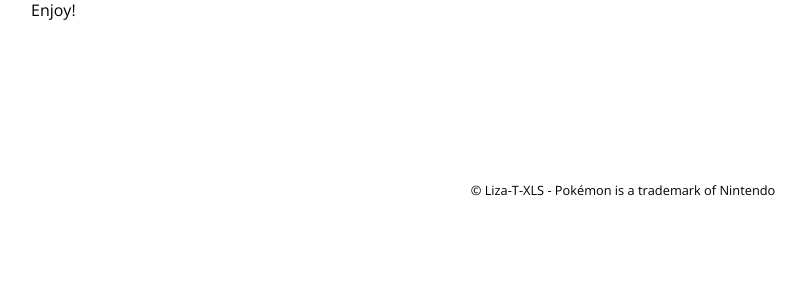
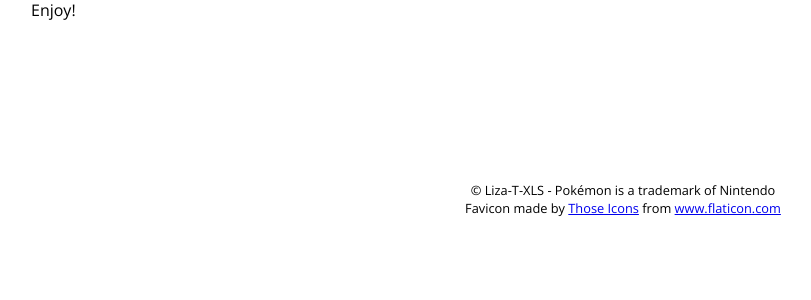
Before and after one commit to Liza-T-XLS/PoketypeHelper, a Symfony app: template templates/main/about.html.twig in a window 1280 px wide. Shown: the part 407-707 px from the top of the page, without its empty margins (17-828 px from the left). Run offline with Twig, Linux system fonts and the light colour scheme; the template is opened without the code that fills it, so the values that code supplies are empty; some libraries are stand-ins or nearby versions.

Commit message:
favicon + head

```diff
--- a/public/css/style.css
+++ b/public/css/style.css
@@ -179,6 +179,10 @@ footer {
     font-size: 0.8rem;
 }
 
+footer a {
+    padding: 0;
+}
+
 @media (max-width: 812px) {
 
 
--- a/templates/base.html.twig
+++ b/templates/base.html.twig
@@ -4,11 +4,12 @@
         <meta charset="UTF-8">
         <meta name="viewport" content="width=device-width, initial-scale=1.0">
         <meta http-equiv="X-UA-Compatible" content="ie=edge">
-        <title>{% block title %}Pokétype Helper - Home{% endblock %}</title>
-        {% block stylesheets %}
+        <meta name="description" content="A simple tool to help you choose the most appropriate type of Pokémon for your fights!">
+        <title>{% block title %}Pokétype Helper{% endblock %}</title>
+        {% block stylesheets %}{% endblock %}
         <link rel="stylesheet" href="{{ asset('css/style.css') }}">
         <link href="https://fonts.googleapis.com/css2?family=Open+Sans:wght@400;600;800&display=swap" rel="stylesheet">
-        {% endblock %}
+        <link rel="icon" type="image/png" href="{{ asset('images/pokeball.png') }}">
     </head>
     <body>
         <header>
@@ -21,7 +22,9 @@
         {% block body %}{% endblock %}
         <footer>
 
-            <p>&copy; Liza-T-XLS - Pokémon is a trademark of Nintendo</p>
+            <p>&copy; Liza-T-XLS - Pokémon is a trademark of Nintendo<br>
+            Favicon made by <a href="https://www.flaticon.com/authors/those-icons" title="Those Icons" target="_blank" rel="noopener noreferrer">Those Icons</a> from <a href="https://www.flaticon.com/" title="Flaticon" target="_blank" rel="noopener noreferrer">www.flaticon.com</a>
+            </p>
 
         </footer>
         {% block javascripts %}<script type="text/javascript" src="{{ asset('js/app.js') }}"></script>{% endblock %}
--- a/templates/main/about.html.twig
+++ b/templates/main/about.html.twig
@@ -1,5 +1,6 @@
 {% extends "base.html.twig" %}
 {% block menu_about %}class="current"{% endblock %}
+{% block title %}Pokétype Helper - About{% endblock %}
 {% block body %}
 <div id="about">
     <p>
--- a/templates/main/index.html.twig
+++ b/templates/main/index.html.twig
@@ -1,5 +1,6 @@
 {% extends "base.html.twig" %}
 {% block menu_home %}class="current"{% endblock %}
+{% block title %}Pokétype Helper - Home{% endblock %}
 {% block body %}
 
 <main id="main">
```
Also changed, not shown: public/images/pokeball.png (added).
